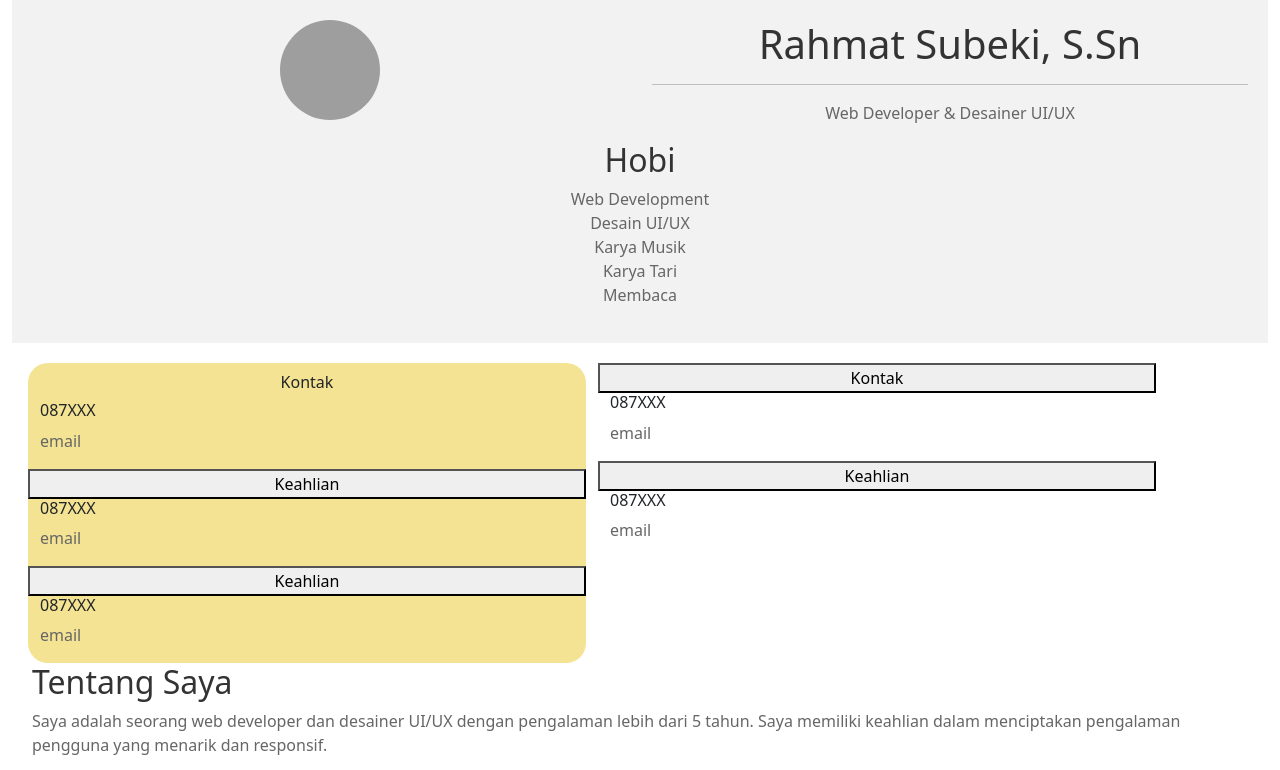
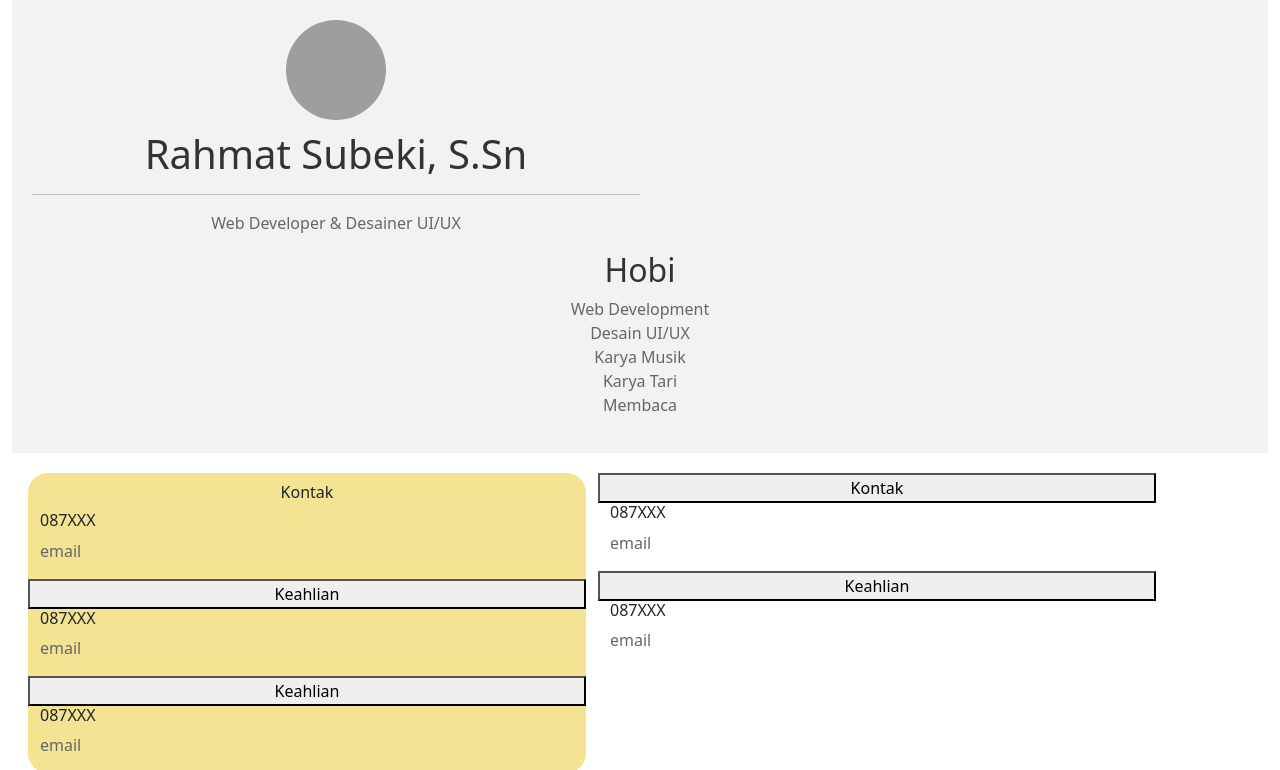
Before and after one commit to rahmatsubeki/rahmatsubeki.github.io, a plain HTML site: page index.html in a window 1280 px wide. Shown: the top 770 px of the page. Drawn offline with nearby package versions, Linux system fonts and the light colour scheme; grey boxes are pictures that could not be loaded.

Commit message:
Update index.html

```diff
--- a/index.html
+++ b/index.html
@@ -10,7 +10,7 @@
 <body>
     <div class="container-fluid app">
         <header>
-            <div class="row judul">
+            <div class="judul">
                 <div class="col-lg-6 logo">
                     <img src="https://cognitivecorner.smpkstvincentius.sch.id/Assets/img_componen/profile.jpg" alt="Foto Profil">
                 </div>
```
